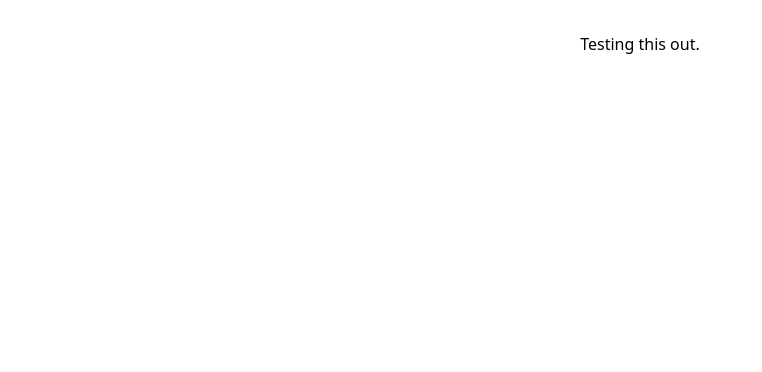
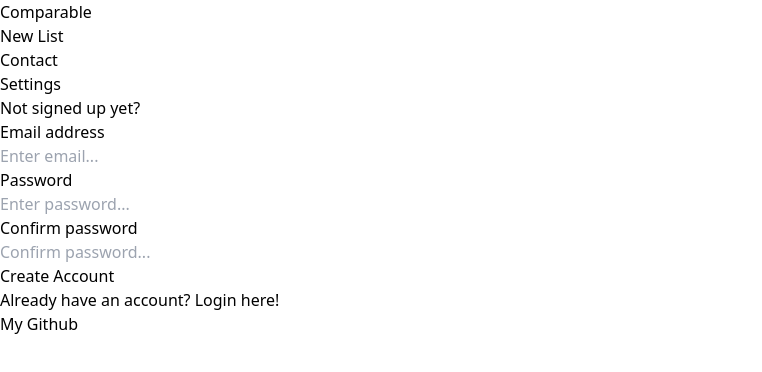
Before and after one commit to patrickoser/social-app, a React (Vite) app: page / in a window 1280 px wide. Shown: the top 372 px of the page, without its empty margins (0-762 px from the left). Built offline with nearby package versions, Linux system fonts and the light colour scheme.

Commit message:
Add content to App.jsx.

```diff
--- a/src/App.jsx
+++ b/src/App.jsx
@@ -1,11 +1,30 @@
-import './App.css'
+import { Route, Routes, BrowserRouter as Router } from "react-router-dom"
+import Signup from "./components/Signup.jsx"
+import Login from "./components/Login.jsx"
+import LoginSignupHub from "./components/LoginSignupHub.jsx"
+import Header from "./components/Header.jsx"
+import Footer from "./components/Footer.jsx"
+import Settings from "./components/Settings.jsx"
+import Contact from "./components/Contact.jsx"
+import Profile from "./components/Profile.jsx"
 
 function App() {
 
   return (
-    <>
-      <h1 className="text-red-500 text-3xl">Testing this out.</h1>
-    </>
+    <main>
+      <Router>
+        <Header />
+        <Routes>
+          <Route path='/' element={<LoginSignupHub />} />
+          <Route path="signup" element={<Signup />} />
+          <Route path="login" element={<Login />} />
+          <Route path="settings" element={<Settings />} />
+          <Route path="contact" element={<Contact />} />
+          <Route path="profile" element={<Profile />} />
+        </Routes>
+        <Footer />
+      </Router>
+    </main>
   )
 }
 
```
